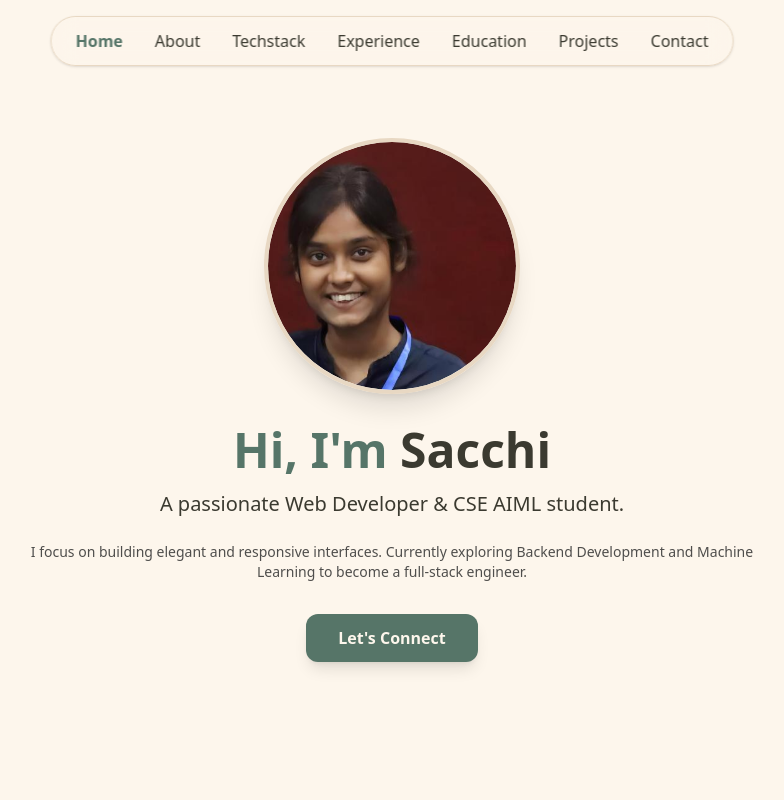
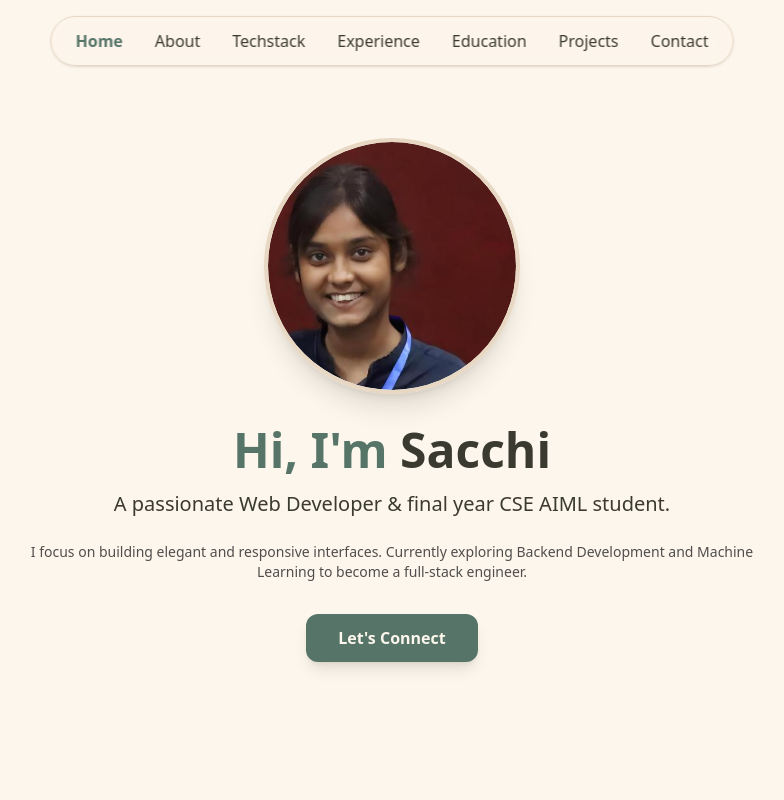
Before and after one commit to Sacchi0504/myPortfolio, a React (Vite) app in the folder vite-project/: page / in a window 1280 px wide. Shown: the top 800 px of the page, without its empty margins (248-1032 px from the left). Built offline with nearby package versions, Linux system fonts and the light colour scheme.

Commit message:
Update student status to final year

```diff
--- a/vite-project/src/components/about.jsx
+++ b/vite-project/src/components/about.jsx
@@ -37,7 +37,7 @@ const About = () => {
         <div className="max-w-3xl mx-auto bg-[#fdf6ec] p-6 md:p-12 rounded-2xl md:rounded-[2rem] shadow-xl border border-[#d5c6b5] text-center">
           <h2 className="text-3xl md:text-5xl font-extrabold mb-4 md:mb-6 text-[#567568] tracking-tight">About Me</h2>
           <p className="text-base md:text-xl leading-relaxed text-gray-700 font-medium">
-            I'm <strong>Sacchi</strong>, a third-year B.Tech student specializing in Computer Science and Engineering with a focus on Artificial Intelligence and Machine Learning.
+            I'm <strong>Sacchi</strong>, a final year B.Tech student specializing in Computer Science and Engineering with a focus on Artificial Intelligence and Machine Learning.
             As a web developer and AI enthusiast, I enjoy building intuitive, user-friendly web experiences using both front-end and back-end technologies.
           </p>
         </div>
--- a/vite-project/src/components/home.jsx
+++ b/vite-project/src/components/home.jsx
@@ -26,7 +26,7 @@ const Home = () => {
             Hi, I'm <span className="text-[#3b3a30]">Sacchi</span>
           </h1>
           <p className="text-base sm:text-lg md:text-xl mb-4 md:mb-6 font-medium">
-            A passionate Web Developer & CSE AIML student.
+            A passionate Web Developer & final year CSE AIML student.
           </p>
           <p className="text-sm sm:text-md text-[#4f4e4c] mb-6 md:mb-8 font-medium">
             I focus on building elegant and responsive interfaces. Currently exploring Backend
```
